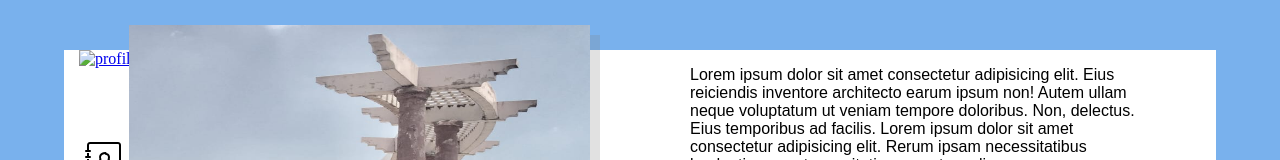
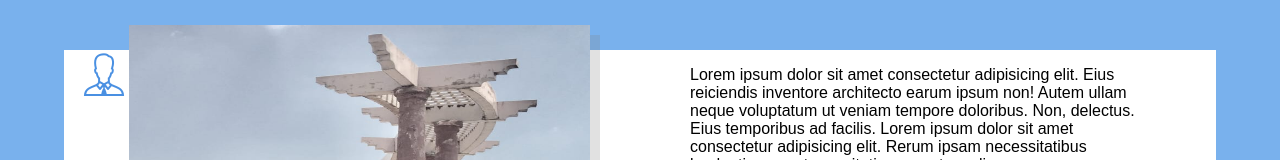
Before and after one commit to AbdulMoiz00/Resume.github.io, a plain HTML site: page index.html in a window 1280 px wide. Shown: the top 160 px of the page. Drawn offline with Linux system fonts and the light colour scheme.

Commit message:
fix image error

```diff
--- a/index.html
+++ b/index.html
@@ -13,7 +13,7 @@
         <header class="navbar">
             <ul>
                 <li>
-                    <a href="@"> <img src="" alt="profile"></a>
+                    <a href="@"> <img src="./Downloads/icons8-administrator-male-50 (1).png" alt="profile"></a>
                 </li><br><br>
                 <li>
                     <a href="@"> <img src="./Downloads/icons8-address-book-2-50.png" alt="Message"></a>
```
